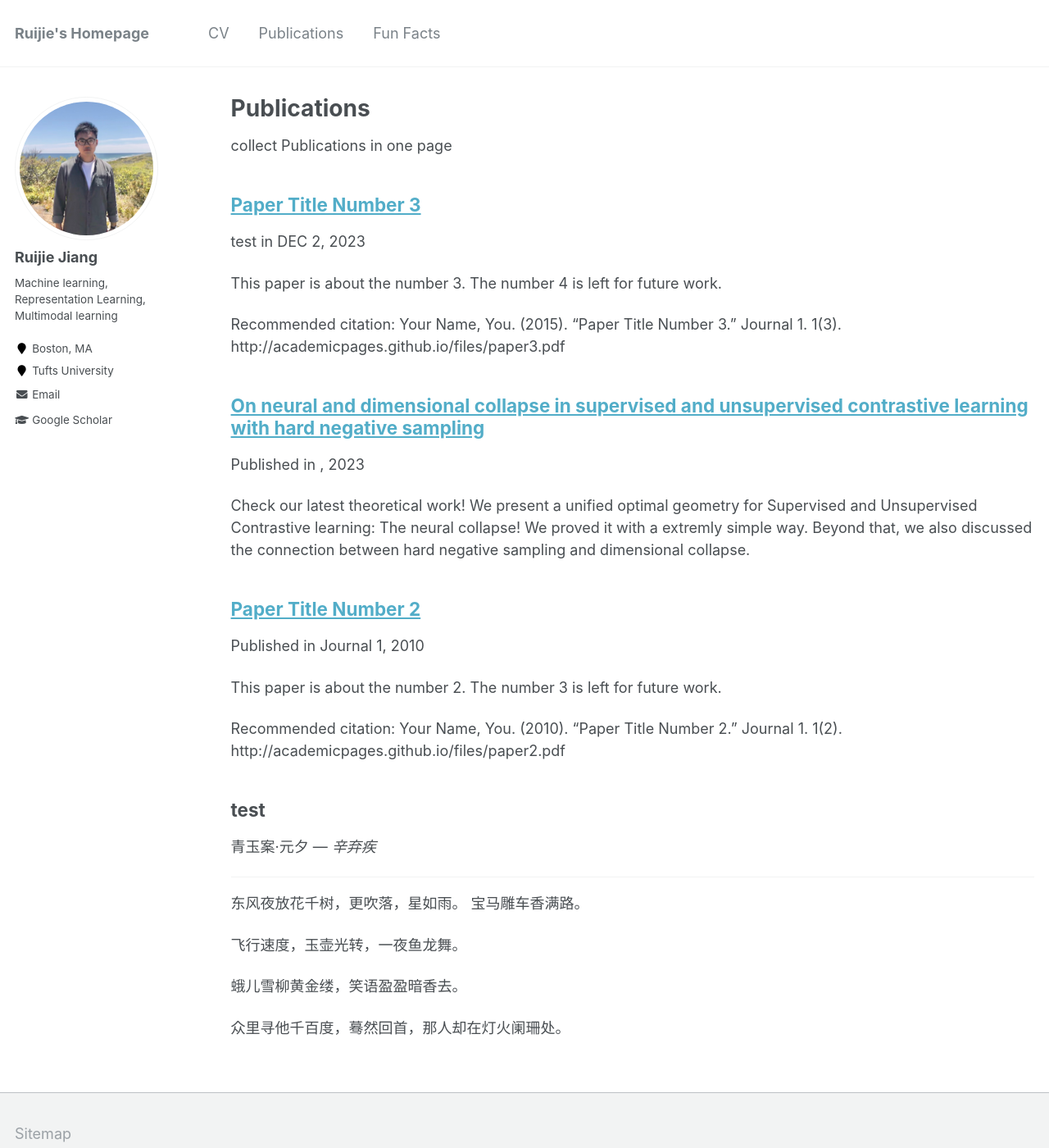
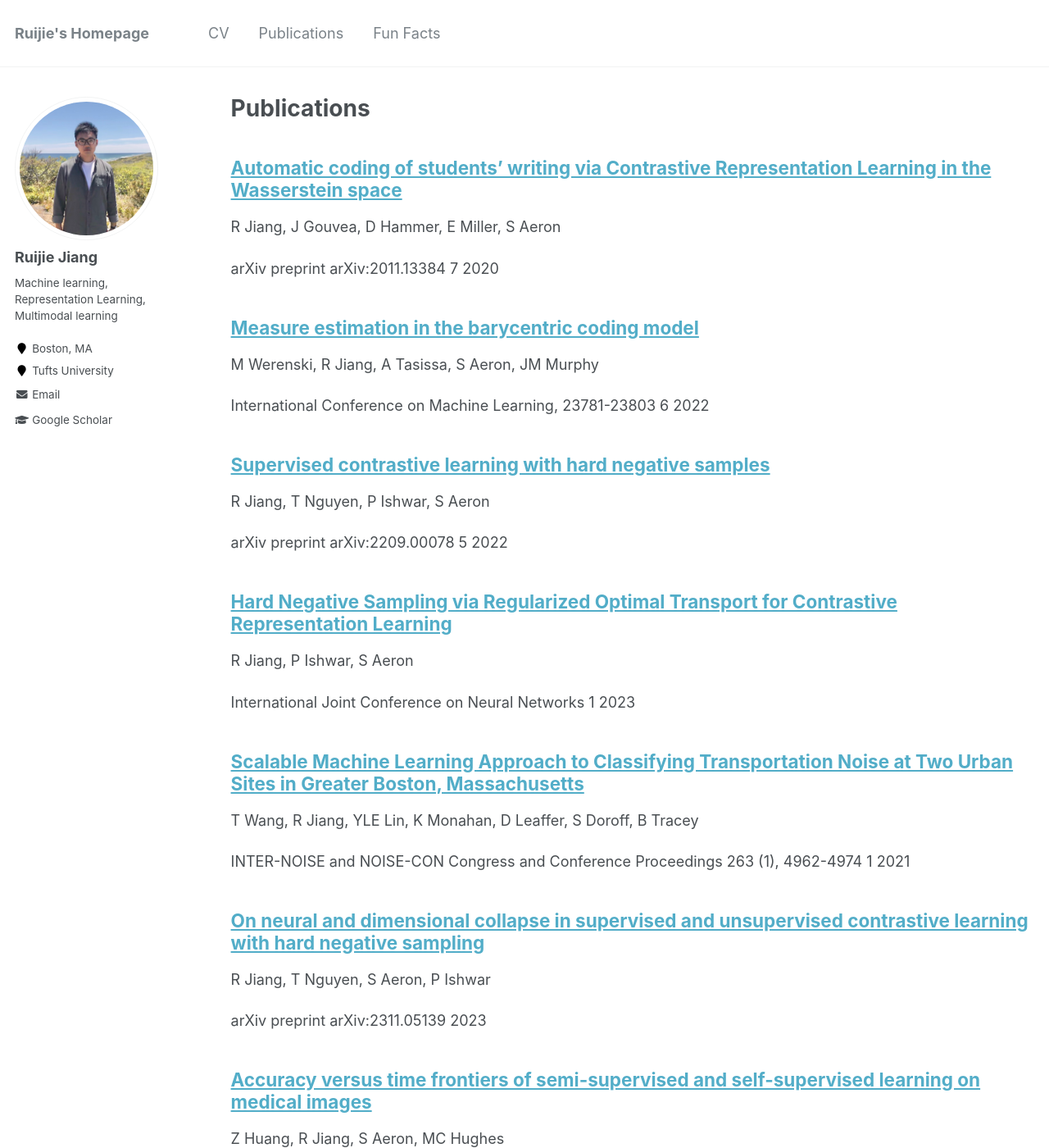
Before and after one commit to rjiang03/ruijie.github.io, a Jekyll site: the page built from _pages/Publication.md, in a window 1280 px wide and 1400 px high. Shown: the whole window at 82% size. Built offline with Jekyll 4.4.1, drawn with Linux system fonts in a browser that asks for light colours; some of the changed text lies outside the part shown.

Commit message:
Update Publication.md
每篇论文就标题一行，点击可以跳转到论文网页，第二行是接收的期刊，第三行是一些备注。二三行你空着就行，回头我自己填一下

```diff
--- a/_pages/Publication.md
+++ b/_pages/Publication.md
@@ -7,37 +7,52 @@ redirect_from:
   - /publication.html
 ---
 
-collect Publications in one page
+## [Automatic coding of students' writing via Contrastive Representation Learning in the Wasserstein space](https://scholar.google.com/citations?view_op=view_citation&hl=en&user=dXgr0nsAAAAJ&citation_for_view=dXgr0nsAAAAJ:u-x6o8ySG0sC)
+R Jiang, J Gouvea, D Hammer, E Miller, S Aeron
 
-## [Paper Title Number 3](http://academicpages.github.io/files/paper3.pdf)
-test in DEC 2, 2023
+arXiv preprint arXiv:2011.13384	7	2020
 
-This paper is about the number 3. The number 4 is left for future work.
+## [Measure estimation in the barycentric coding model](https://scholar.google.com/citations?view_op=view_citation&hl=en&user=dXgr0nsAAAAJ&citation_for_view=dXgr0nsAAAAJ:IjCSPb-OGe4C)
+M Werenski, R Jiang, A Tasissa, S Aeron, JM Murphy
 
-Recommended citation: Your Name, You. (2015). "Paper Title Number 3." Journal 1. 1(3). http://academicpages.github.io/files/paper3.pdf
+International Conference on Machine Learning, 23781-23803	6	2022
 
-## [On neural and dimensional collapse in supervised and unsupervised contrastive learning with hard negative sampling](/)
-Published in , 2023
+## [Supervised contrastive learning with hard negative samples](https://scholar.google.com/citations?view_op=view_citation&hl=en&user=dXgr0nsAAAAJ&citation_for_view=dXgr0nsAAAAJ:zYLM7Y9cAGgC)
+R Jiang, T Nguyen, P Ishwar, S Aeron
 
-Check our latest theoretical work! We present a unified optimal geometry for Supervised and Unsupervised Contrastive learning: The neural collapse! We proved it with a extremly simple way. Beyond that, we also discussed the connection between hard negative sampling and dimensional collapse.
+arXiv preprint arXiv:2209.00078	5	2022
 
-## [Paper Title Number 2](/)
-Published in Journal 1, 2010
+## [Hard Negative Sampling via Regularized Optimal Transport for Contrastive Representation Learning](https://scholar.google.com/citations?view_op=view_citation&hl=en&user=dXgr0nsAAAAJ&citation_for_view=dXgr0nsAAAAJ:eQOLeE2rZwMC)
+R Jiang, P Ishwar, S Aeron
 
-This paper is about the number 2. The number 3 is left for future work.
+International Joint Conference on Neural Networks	1	2023
 
-Recommended citation: Your Name, You. (2010). "Paper Title Number 2." Journal 1. 1(2). http://academicpages.github.io/files/paper2.pdf
+## [Scalable Machine Learning Approach to Classifying Transportation Noise at Two Urban Sites in Greater Boston, Massachusetts](https://scholar.google.com/citations?view_op=view_citation&hl=en&user=dXgr0nsAAAAJ&citation_for_view=dXgr0nsAAAAJ:9yKSN-GCB0IC)
+T Wang, R Jiang, YLE Lin, K Monahan, D Leaffer, S Doroff, B Tracey
 
-## test
+INTER-NOISE and NOISE-CON Congress and Conference Proceedings 263 (1), 4962-4974	1	2021
 
-青玉案·元夕 --- _辛弃疾_
-<hr>
+## [On neural and dimensional collapse in supervised and unsupervised contrastive learning with hard negative sampling](https://scholar.google.com/citations?view_op=view_citation&hl=en&user=dXgr0nsAAAAJ&citation_for_view=dXgr0nsAAAAJ:ufrVoPGSRksC)
+R Jiang, T Nguyen, S Aeron, P Ishwar
 
-东风夜放花千树，更吹落，星如雨。
-宝马雕车香满路。
+arXiv preprint arXiv:2311.05139		2023
 
-飞行速度，玉壶光转，一夜鱼龙舞。
+## [Accuracy versus time frontiers of semi-supervised and self-supervised learning on medical images](https://scholar.google.com/citations?view_op=view_citation&hl=en&user=dXgr0nsAAAAJ&citation_for_view=dXgr0nsAAAAJ:WF5omc3nYNoC)
+Z Huang, R Jiang, S Aeron, MC Hughes
 
-蛾儿雪柳黄金缕，笑语盈盈暗香去。
+arXiv preprint arXiv:2307.08919		2023
 
-众里寻他千百度，蓦然回首，那人却在灯火阑珊处。
+## [Analyzing Students’ Written Arguments by Combining Qualitative and Computational Approaches](https://scholar.google.com/citations?view_op=view_citation&hl=en&user=dXgr0nsAAAAJ&citation_for_view=dXgr0nsAAAAJ:YsMSGLbcyi4C)
+J Gouvea, R Jiang, S Aeron
+
+Proceedings of the 15th International Conference on Computer-Supported …		2022
+
+## [Interpretable contrastive word mover's embedding](https://scholar.google.com/citations?view_op=view_citation&hl=en&user=dXgr0nsAAAAJ&citation_for_view=dXgr0nsAAAAJ:qjMakFHDy7sC)
+R Jiang, J Gouvea, E Miller, D Hammer, S Aeron
+
+Optimal Transport and Machine Learning (OTML) workshop, NeurIPS 2021.		2021
+
+## [Machine learning analysis of student frames in open-structure lab courses](https://scholar.google.com/citations?view_op=view_citation&hl=en&user=dXgr0nsAAAAJ&citation_for_view=dXgr0nsAAAAJ:d1gkVwhDpl0C)
+R Fussell, R Jiang, S Aeron, N Holmes
+
+APS April Meeting Abstracts 2021, Z06. 003		2021
```
